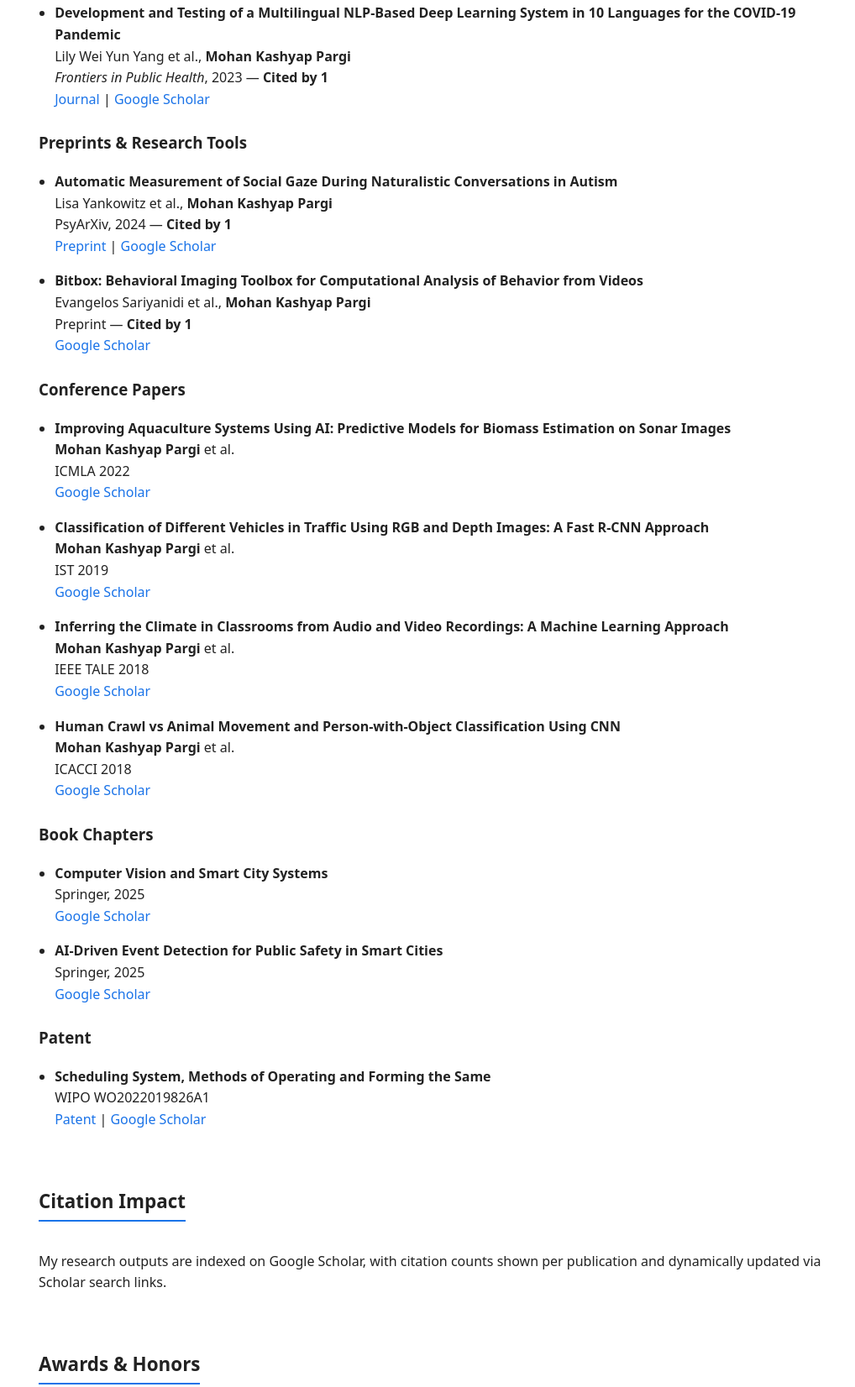
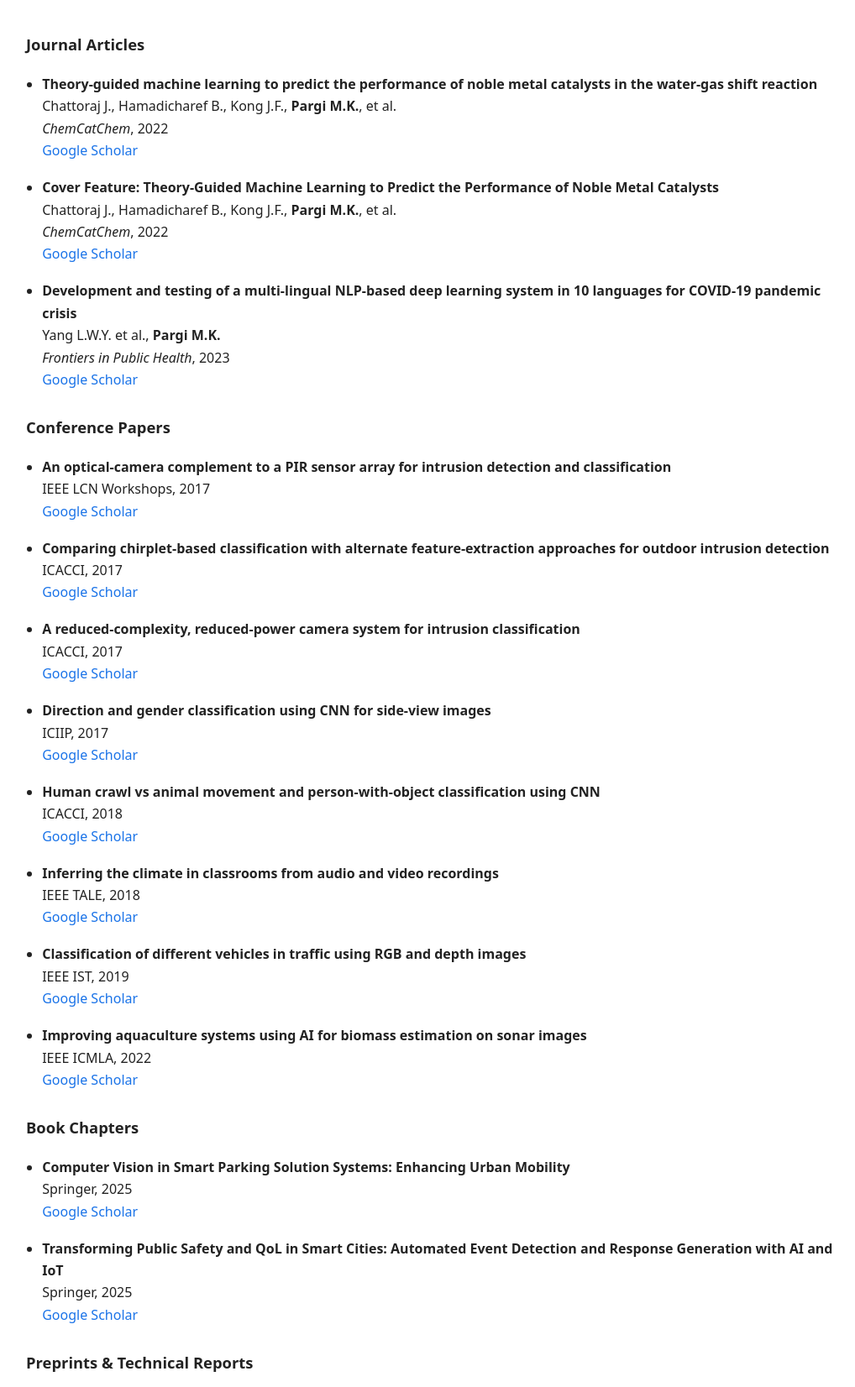
Before and after one commit to mohankashyap/mohan-pargi.github.io, a plain HTML site: page index.html in a window 1280 px wide. Shown: the part 989-2641 px from the top of the page at 84% size, without its empty margins (119-1137 px from the left). Drawn offline with Linux system fonts and the light colour scheme.

Commit message:
Refine styles and update content in index.html
Updated various styles and content in index.html to enhance layout and readability.

```diff
--- a/index.html
+++ b/index.html
@@ -11,7 +11,7 @@
       --text: #222;
       --muted: #555;
       --bg: #ffffff;
-      --max-width: 950px;
+      --max-width: 980px;
     }
 
     html { scroll-behavior: smooth; }
@@ -22,7 +22,7 @@
                    Roboto, Helvetica, Arial, sans-serif;
       color: var(--text);
       background: var(--bg);
-      line-height: 1.6;
+      line-height: 1.65;
     }
 
     a { color: var(--accent); text-decoration: none; }
@@ -33,7 +33,7 @@
       padding: 2rem 1rem 1.5rem;
     }
 
-    header h1 { margin: 0; font-size: 2rem; }
+    header h1 { margin: 0; font-size: 2.1rem; }
     header p { margin: 0.3rem 0; color: var(--muted); }
 
     nav {
@@ -46,24 +46,30 @@
     main {
       max-width: var(--max-width);
       margin: auto;
-      padding: 2rem 1rem;
+      padding: 2.5rem 1rem;
     }
 
-    section { margin-bottom: 3rem; }
+    section { margin-bottom: 3.5rem; }
 
     section h2 {
-      font-size: 1.4rem;
+      font-size: 1.45rem;
       border-bottom: 2px solid var(--accent);
       display: inline-block;
       padding-bottom: 0.25rem;
     }
 
-    section h3 { margin-top: 1.5rem; }
+    section h3 {
+      margin-top: 1.8rem;
+      font-size: 1.15rem;
+    }
 
     ul { padding-left: 1.2rem; }
-    li { margin-bottom: 1rem; }
+    li { margin-bottom: 1.1rem; }
 
-    .meta { color: var(--muted); font-size: 0.95rem; }
+    .meta {
+      color: var(--muted);
+      font-size: 0.95rem;
+    }
 
     footer {
       border-top: 1px solid #e5e5e5;
@@ -86,7 +92,7 @@
     <a href="#biography">Biography</a>
     <a href="#education">Education</a>
     <a href="#publications">Publications</a>
-    <a href="#impact">Citation Impact</a>
+    <a href="#service">Peer Review</a>
     <a href="#awards">Awards</a>
     <a href="#contact">Contact</a>
   </nav>
@@ -99,15 +105,16 @@
   <p>
     I am a Data Scientist at the Children’s Hospital of Philadelphia (CHOP), where I
     develop applied artificial intelligence systems for healthcare research. My work
-    focuses on clinical natural language processing, large language models, and computer
-    vision methods that transform unstructured clinical data into structured,
-    research-ready resources.
+    focuses on clinical natural language processing, large language models, and
+    computer vision methods for analyzing large-scale, real-world clinical and
+    behavioral data.
   </p>
   <p>
     Previously, I held research and engineering roles at A*STAR, Hitachi Asia,
-    Nanyang Technological University, and the Indian Institute of Science. I hold a
-    Master’s degree in Machine Learning & Computing and have received multiple
-    best paper awards at international conferences.
+    Nanyang Technological University, and the Indian Institute of Science. My research
+    spans healthcare AI, autism research, smart cities, intelligent sensing, and
+    theory-guided machine learning. I have published in international journals,
+    conferences, and edited volumes, and have received multiple best paper awards.
   </p>
 </section>
 
@@ -116,12 +123,12 @@
   <ul>
     <li>
       <strong>M.Tech, Machine Learning & Computing</strong><br/>
-      Indian Institute of Space Science & Technology (IIST)<br/>
+      Indian Institute of Space Science & Technology (IIST), India<br/>
       <span class="meta">Department of Space Fellowship</span>
     </li>
     <li>
       <strong>B.Tech, Electrical Engineering</strong><br/>
-      PES Institute of Technology, Bangalore
+      PES Institute of Technology, Bangalore, India
     </li>
   </ul>
 </section>
@@ -132,94 +139,115 @@
   <h3>Journal Articles</h3>
   <ul>
     <li>
-      <strong>Development and Testing of a Multilingual NLP-Based Deep Learning System in 10 Languages for the COVID-19 Pandemic</strong><br/>
-      Lily Wei Yun Yang et al., <strong>Mohan Kashyap Pargi</strong><br/>
-      <em>Frontiers in Public Health</em>, 2023 — <strong>Cited by 1</strong><br/>
-      <a href="https://www.frontiersin.org/articles/10.3389/fpubh.2023.1063466">Journal</a> |
-      <a href="https://scholar.google.com/scholar?q=Development+and+Testing+of+a+Multilingual+Natural+Language+Processing+Based+Deep+Learning+System+in+10+Languages+for+the+COVID+19+Pandemic">Google Scholar</a>
-    </li>
-  </ul>
-
-  <h3>Preprints & Research Tools</h3>
-  <ul>
-    <li>
-      <strong>Automatic Measurement of Social Gaze During Naturalistic Conversations in Autism</strong><br/>
-      Lisa Yankowitz et al., <strong>Mohan Kashyap Pargi</strong><br/>
-      PsyArXiv, 2024 — <strong>Cited by 1</strong><br/>
-      <a href="https://osf.io/preprints/psyarxiv/rjvmx_v2">Preprint</a> |
-      <a href="https://scholar.google.com/scholar?q=Automatic+Measurement+of+Social+Gaze+During+Naturalistic+Conversations+in+Autism">Google Scholar</a>
+      <strong>Theory-guided machine learning to predict the performance of noble metal catalysts in the water-gas shift reaction</strong><br/>
+      Chattoraj J., Hamadicharef B., Kong J.F., <strong>Pargi M.K.</strong>, et al.<br/>
+      <em>ChemCatChem</em>, 2022<br/>
+      <a href="https://scholar.google.com/scholar?q=Theory-guided+machine+learning+to+predict+the+performance+of+noble+metal+catalysts+in+the+water-gas+shift+reaction">Google Scholar</a>
     </li>
 
     <li>
-      <strong>Bitbox: Behavioral Imaging Toolbox for Computational Analysis of Behavior from Videos</strong><br/>
-      Evangelos Sariyanidi et al., <strong>Mohan Kashyap Pargi</strong><br/>
-      Preprint — <strong>Cited by 1</strong><br/>
-      <a href="https://scholar.google.com/scholar?q=Bitbox+Behavioral+Imaging+Toolbox+for+Computational+Analysis+of+Behavior+from+Videos">Google Scholar</a>
+      <strong>Cover Feature: Theory-Guided Machine Learning to Predict the Performance of Noble Metal Catalysts</strong><br/>
+      Chattoraj J., Hamadicharef B., Kong J.F., <strong>Pargi M.K.</strong>, et al.<br/>
+      <em>ChemCatChem</em>, 2022<br/>
+      <a href="https://scholar.google.com/scholar?q=Cover+Feature+Theory-Guided+Machine+Learning+to+Predict+the+Performance+of+Noble+Metal+Catalysts">Google Scholar</a>
+    </li>
+
+    <li>
+      <strong>Development and testing of a multi-lingual NLP-based deep learning system in 10 languages for COVID-19 pandemic crisis</strong><br/>
+      Yang L.W.Y. et al., <strong>Pargi M.K.</strong><br/>
+      <em>Frontiers in Public Health</em>, 2023<br/>
+      <a href="https://scholar.google.com/scholar?q=Development+and+testing+of+a+multi-lingual+NLP-based+deep+learning+system+in+10+languages+for+COVID-19+pandemic+crisis">Google Scholar</a>
     </li>
   </ul>
 
   <h3>Conference Papers</h3>
   <ul>
     <li>
-      <strong>Improving Aquaculture Systems Using AI: Predictive Models for Biomass Estimation on Sonar Images</strong><br/>
-      <strong>Mohan Kashyap Pargi</strong> et al.<br/>
-      ICMLA 2022<br/>
-      <a href="https://scholar.google.com/scholar?q=Improving+Aquaculture+Systems+Using+AI+Predictive+Models+for+Biomass+Estimation+on+Sonar+Images">Google Scholar</a>
+      <strong>An optical-camera complement to a PIR sensor array for intrusion detection and classification</strong><br/>
+      IEEE LCN Workshops, 2017<br/>
+      <a href="https://scholar.google.com/scholar?q=optical-camera+complement+to+a+PIR+sensor+array+for+intrusion+detection">Google Scholar</a>
     </li>
 
     <li>
-      <strong>Classification of Different Vehicles in Traffic Using RGB and Depth Images: A Fast R-CNN Approach</strong><br/>
-      <strong>Mohan Kashyap Pargi</strong> et al.<br/>
-      IST 2019<br/>
-      <a href="https://scholar.google.com/scholar?q=Classification+of+Different+Vehicles+in+Traffic+Using+RGB+and+Depth+Images+A+Fast+RCNN+Approach">Google Scholar</a>
+      <strong>Comparing chirplet-based classification with alternate feature-extraction approaches for outdoor intrusion detection</strong><br/>
+      ICACCI, 2017<br/>
+      <a href="https://scholar.google.com/scholar?q=chirplet-based+classification+outdoor+intrusion+detection+PIR">Google Scholar</a>
     </li>
 
     <li>
-      <strong>Inferring the Climate in Classrooms from Audio and Video Recordings: A Machine Learning Approach</strong><br/>
-      <strong>Mohan Kashyap Pargi</strong> et al.<br/>
-      IEEE TALE 2018<br/>
-      <a href="https://scholar.google.com/scholar?q=Inferring+the+Climate+in+Classrooms+from+Audio+and+Video+Recordings">Google Scholar</a>
+      <strong>A reduced-complexity, reduced-power camera system for intrusion classification</strong><br/>
+      ICACCI, 2017<br/>
+      <a href="https://scholar.google.com/scholar?q=reduced-complexity+camera+system+for+intrusion+classification">Google Scholar</a>
     </li>
 
     <li>
-      <strong>Human Crawl vs Animal Movement and Person-with-Object Classification Using CNN</strong><br/>
-      <strong>Mohan Kashyap Pargi</strong> et al.<br/>
-      ICACCI 2018<br/>
-      <a href="https://scholar.google.com/scholar?q=Human+Crawl+vs+Animal+Movement+and+Person+with+Object+Classification+Using+CNN">Google Scholar</a>
+      <strong>Direction and gender classification using CNN for side-view images</strong><br/>
+      ICIIP, 2017<br/>
+      <a href="https://scholar.google.com/scholar?q=Direction+and+gender+classification+CNN+side-view+images">Google Scholar</a>
+    </li>
+
+    <li>
+      <strong>Human crawl vs animal movement and person-with-object classification using CNN</strong><br/>
+      ICACCI, 2018<br/>
+      <a href="https://scholar.google.com/scholar?q=Human+crawl+vs+animal+movement+person+with+object+CNN">Google Scholar</a>
+    </li>
+
+    <li>
+      <strong>Inferring the climate in classrooms from audio and video recordings</strong><br/>
+      IEEE TALE, 2018<br/>
+      <a href="https://scholar.google.com/scholar?q=Inferring+the+climate+in+classrooms+audio+video+machine+learning">Google Scholar</a>
+    </li>
+
+    <li>
+      <strong>Classification of different vehicles in traffic using RGB and depth images</strong><br/>
+      IEEE IST, 2019<br/>
+      <a href="https://scholar.google.com/scholar?q=Classification+of+different+vehicles+RGB+Depth+Fast+RCNN">Google Scholar</a>
+    </li>
+
+    <li>
+      <strong>Improving aquaculture systems using AI for biomass estimation on sonar images</strong><br/>
+      IEEE ICMLA, 2022<br/>
+      <a href="https://scholar.google.com/scholar?q=Improving+aquaculture+systems+using+AI+biomass+estimation+sonar">Google Scholar</a>
     </li>
   </ul>
 
   <h3>Book Chapters</h3>
   <ul>
     <li>
-      <strong>Computer Vision and Smart City Systems</strong><br/>
+      <strong>Computer Vision in Smart Parking Solution Systems: Enhancing Urban Mobility</strong><br/>
       Springer, 2025<br/>
-      <a href="https://scholar.google.com/scholar?q=Computer+Vision+and+Smart+City+Systems+Pargi">Google Scholar</a>
+      <a href="https://scholar.google.com/scholar?q=Computer+Vision+in+Smart+Parking+Solution+Systems">Google Scholar</a>
     </li>
 
     <li>
-      <strong>AI-Driven Event Detection for Public Safety in Smart Cities</strong><br/>
+      <strong>Transforming Public Safety and QoL in Smart Cities: Automated Event Detection and Response Generation with AI and IoT</strong><br/>
       Springer, 2025<br/>
-      <a href="https://scholar.google.com/scholar?q=AI+Driven+Event+Detection+for+Public+Safety+in+Smart+Cities+Pargi">Google Scholar</a>
+      <a href="https://scholar.google.com/scholar?q=Transforming+Public+Safety+and+QoL+in+Smart+Cities+AI+IoT">Google Scholar</a>
     </li>
   </ul>
 
-  <h3>Patent</h3>
+  <h3>Preprints & Technical Reports</h3>
   <ul>
     <li>
-      <strong>Scheduling System, Methods of Operating and Forming the Same</strong><br/>
-      WIPO WO2022019826A1<br/>
-      <a href="https://patents.google.com/patent/WO2022019826A1">Patent</a> |
-      <a href="https://scholar.google.com/scholar?q=Scheduling+System+Methods+of+Operating+and+Forming+the+Same+Pargi">Google Scholar</a>
+      <strong>Automatic Measurement of Social Gaze During Naturalistic Conversations in Autism</strong><br/>
+      2024<br/>
+      <a href="https://scholar.google.com/scholar?q=Automatic+Measurement+of+Social+Gaze+During+Naturalistic+Conversations+in+Autism">Google Scholar</a>
+    </li>
+
+    <li>
+      <strong>Bitbox: Behavioral Imaging Toolbox for Computational Analysis of Behavior from Videos</strong><br/>
+      arXiv, 2025<br/>
+      <a href="https://scholar.google.com/scholar?q=Bitbox+Behavioral+Imaging+Toolbox+Computational+Analysis+Behavior+Videos">Google Scholar</a>
     </li>
   </ul>
 </section>
 
-<section id="impact">
-  <h2>Citation Impact</h2>
+<section id="service">
+  <h2>Peer Review Service</h2>
   <p>
-    My research outputs are indexed on Google Scholar, with citation counts shown
-    per publication and dynamically updated via Scholar search links.
+    Reviewer for scholarly submissions in applied artificial intelligence,
+    computer vision, and machine learning, as reflected through OpenReview
+    and ORCID-linked academic service records.
   </p>
 </section>
 
@@ -236,7 +264,7 @@
   <h2>Contact</h2>
   <ul>
     <li>Email: <a href="mailto:mohan.tita@gmail.com">mohan.tita@gmail.com</a></li>
-    <li><a href="https://scholar.google.com/citations?user=pPg4cLEAAAAJ">Google Scholar Profile</a></li>
+    <li><a href="https://scholar.google.com/citations?user=pPg4cLEAAAAJ">Google Scholar</a></li>
     <li><a href="https://www.linkedin.com/in/mohan-kashyap-pargi-a520483b/">LinkedIn</a></li>
     <li><a href="https://orcid.org/0009-0005-4565-6526">ORCID</a></li>
     <li><a href="https://openreview.net/profile?id=~MOHAN_KASHYAP_PARGI1">OpenReview</a></li>
```
